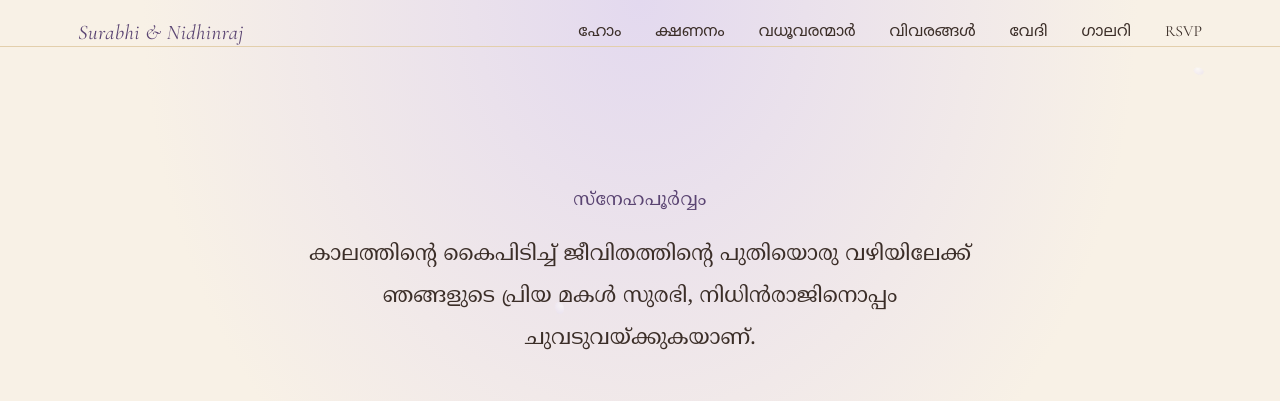
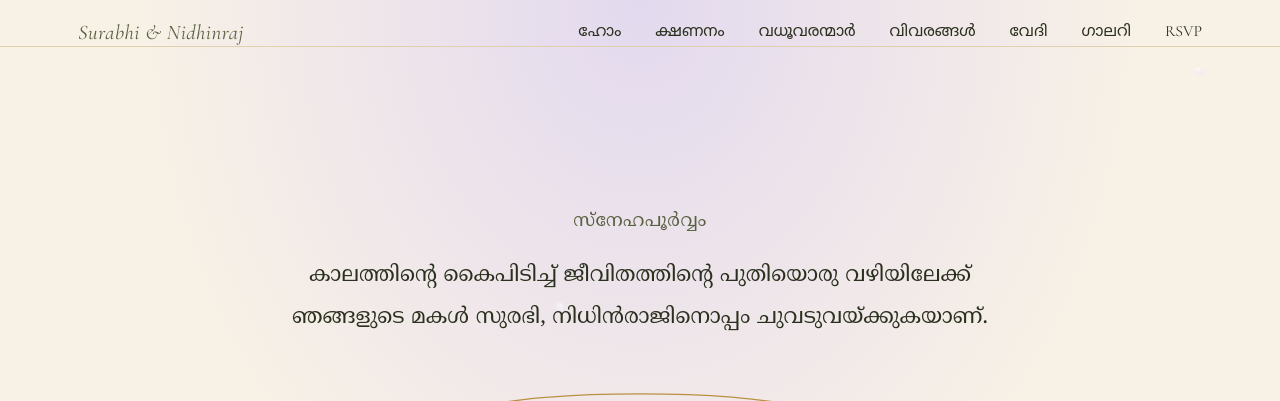
Before and after one commit to wedding-sn/wedding_invitation, a plain HTML site: page index.html in a window 1280 px wide. Shown: the top 401 px of the page. Drawn offline with nearby package versions, Linux system fonts and the light colour scheme.

Commit message:
Update index.html

```diff
--- a/index.html
+++ b/index.html
@@ -11,13 +11,13 @@
   :root{
     --cream:#f8f1e6;
     --ivory-deep:#f1e6d4;
-    --lavender:#b9a4d4;
+    --lavender:#c2d4a4;
     --lavender-soft:#e3d9ef;
-    --purple-deep:#5a4472;
-    --purple-ink:#453458;
+    --purple-deep:#586040;
+    --purple-ink:#585840;
     --gold:#b9903f;
     --gold-light:#d9bd80;
-    --text-dark:#3b2e28;
+    --text-dark:#2b301e;
     --text-muted:#7a6b60;
     --line:rgba(185,144,63,0.35);
     --max:1180px;
@@ -344,7 +344,7 @@
   <div class="hero-inner">
     <p class="hero-eyebrow">സ്നേഹപൂർവ്വം</p>
     <p class="hero-line">കാലത്തിന്റെ കൈപിടിച്ച് ജീവിതത്തിന്റെ പുതിയൊരു വഴിയിലേക്ക്<br>
-    ഞങ്ങളുടെ പ്രിയ മകൾ സുരഭി, നിധിൻരാജിനൊപ്പം ചുവടുവയ്ക്കുകയാണ്.</p>
+    ഞങ്ങളുടെ  മകൾ സുരഭി, നിധിൻരാജിനൊപ്പം ചുവടുവയ്ക്കുകയാണ്.</p>
 
     <div class="hero-names-frame">
       <svg class="arch" viewBox="0 0 400 260" preserveAspectRatio="none" fill="none">
@@ -426,7 +426,7 @@
       <div class="detail-card">
         <svg width="26" height="26" viewBox="0 0 24 24" fill="none" stroke="#b9903f" stroke-width="1.3"><path d="M4 20c0-4 3.5-7 8-7s8 3 8 7M12 13a4 4 0 100-8 4 4 0 000 8z"/></svg>
         <p class="label">ചടങ്ങ്</p>
-        <p class="value">വിവാഹച്ചടങ്ങ്</p>
+        <p class="value">വിവാഹം</p>
       </div>
     </div>
   </div>
@@ -472,7 +472,7 @@
 
 <section id="gallery" style="background:var(--ivory-deep);">
   <div class="wrap">
-    <h2 class="section-title">മുഹൂർത്തങ്ങൾ</h2>
+    <h2 class="section-title">ഗാലറി</h2>
     <div class="gallery-grid" id="galleryGrid">
 
   </div>
```
